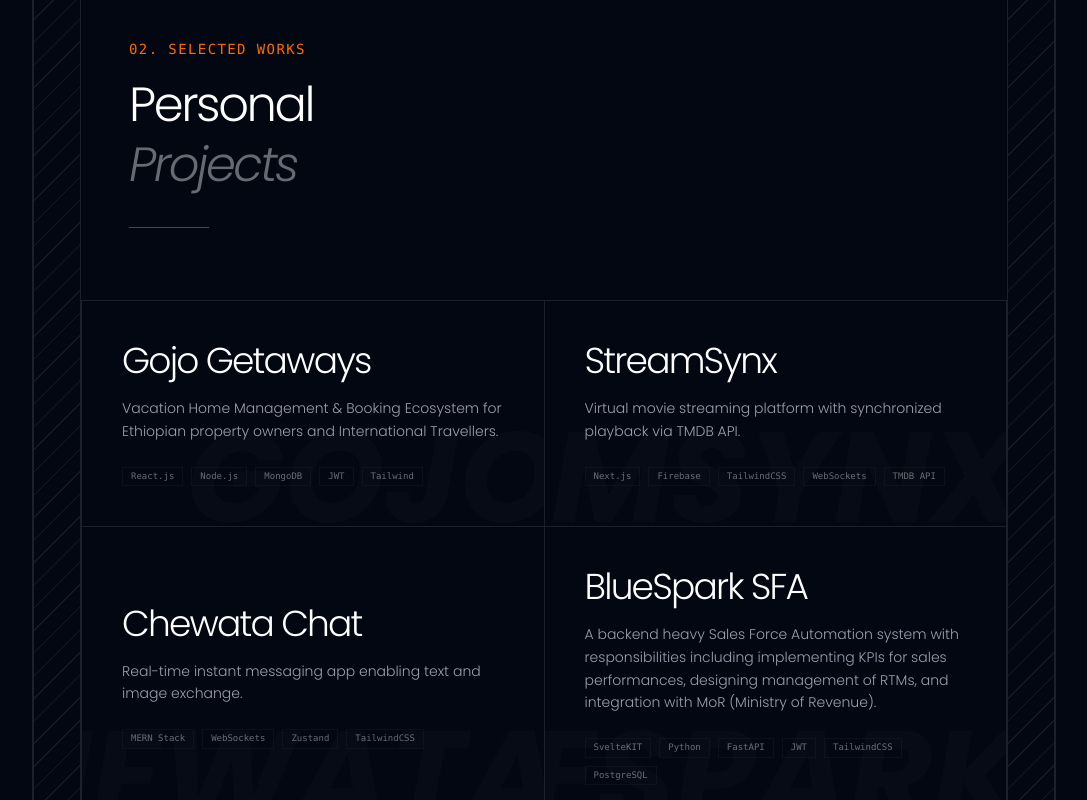
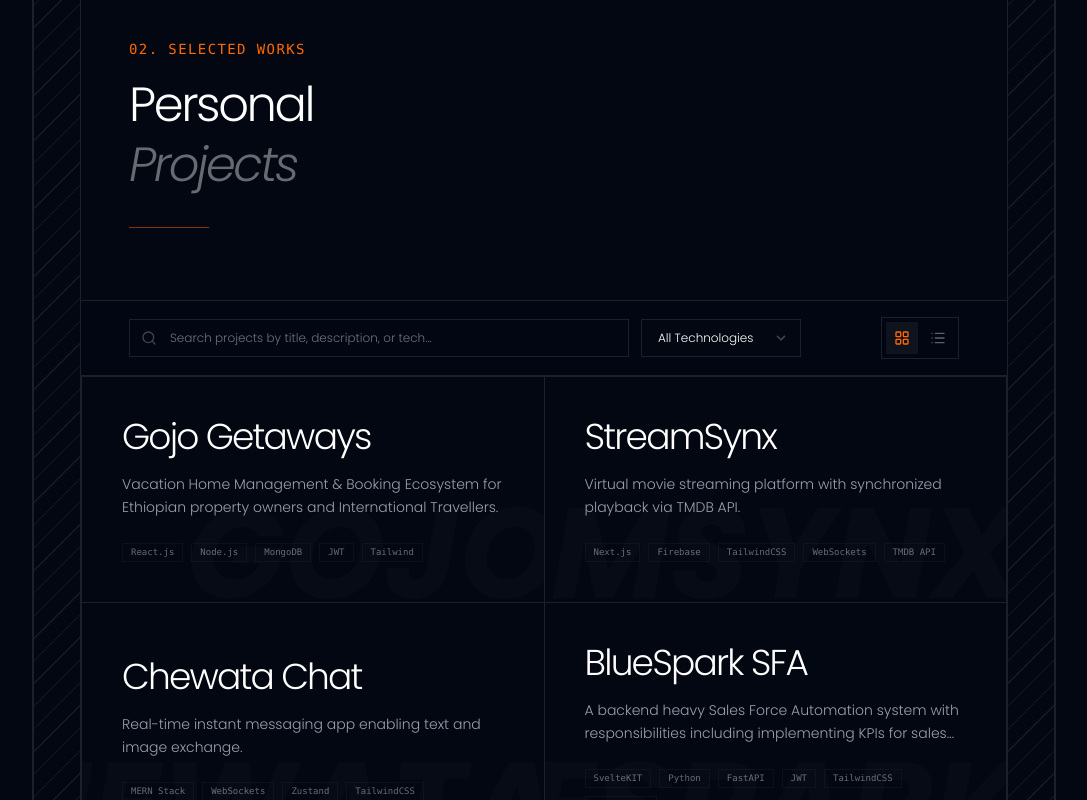
Before and after one commit to Dagin34/my-portfolio-v2, a SvelteKit app: page / in a window 1280 px wide. Shown: the part 2818-3618 px from the top of the page, without its empty margins (96-1183 px from the left). Built offline with nearby package versions, Linux system fonts and the light colour scheme.

Commit message:
Added a filter to the projects section + made the dialog its own component

```diff
--- /dev/null
+++ b/src/components/projects-filter.svelte
@@ -0,0 +1,67 @@
+<script lang="ts">
+    import { Search, LayoutGrid, List } from "lucide-svelte";
+
+    let {
+        searchQuery = $bindable(""),
+        selectedTech = $bindable(""),
+        layout = $bindable("grid"),
+        availableTechs = []
+    } = $props<{
+        searchQuery: string;
+        selectedTech: string;
+        layout: "grid" | "list";
+        availableTechs: string[];
+    }>();
+</script>
+
+<div class="border-t border-b border-border-color bg-background/50 backdrop-blur-sm px-8 lg:px-12 py-4 flex flex-col md:flex-row gap-4 items-center justify-between">
+    <!-- Search and Tech Filter Group -->
+    <div class="flex flex-col sm:flex-row w-full md:w-auto gap-3 items-stretch sm:items-center flex-1 max-w-2xl">
+        <!-- Search Input -->
+        <div class="relative flex-1">
+            <Search class="absolute left-3 top-1/2 -translate-y-1/2 text-gray-400 opacity-40" size={16} />
+            <input
+                type="text"
+                bind:value={searchQuery}
+                placeholder="Search projects by title, description, or tech..."
+                class="w-full bg-transparent border border-border-color pl-10 pr-4 py-2.5 text-xs text-white font-light focus:outline-none focus:border-brand-primary/50 transition-colors placeholder:text-gray-500"
+            />
+        </div>
+
+        <!-- Tech Dropdown Selector -->
+        <div class="relative min-w-[160px]">
+            <select
+                bind:value={selectedTech}
+                class="w-full bg-background border border-border-color px-4 py-2.5 text-xs text-white font-light focus:outline-none focus:border-brand-primary/50 transition-colors appearance-none cursor-pointer"
+            >
+                <option value="">All Technologies</option>
+                {#each availableTechs as tech}
+                    <option value={tech}>{tech}</option>
+                {/each}
+            </select>
+            <div class="pointer-events-none absolute inset-y-0 right-0 flex items-center px-3 text-gray-400 opacity-40">
+                <svg class="fill-current h-4 w-4" xmlns="http://www.w3.org/2000/svg" viewBox="0 0 20 20">
+                    <path d="M9.293 12.95l.707.707L15.657 8l-1.414-1.414L10 10.828 5.757 6.586 4.343 8z"/>
+                </svg>
+            </div>
+        </div>
+    </div>
+
+    <!-- Layout Switcher -->
+    <div class="flex items-center gap-1 border border-border-color p-1 self-end md:self-auto">
+        <button
+            onclick={() => layout = 'grid'}
+            class="p-2 transition-colors {layout === 'grid' ? 'text-brand-primary bg-white/5' : 'text-gray-400 opacity-60 hover:opacity-100'}"
+            aria-label="Grid View"
+        >
+            <LayoutGrid size={16} />
+        </button>
+        <button
+            onclick={() => layout = 'list'}
+            class="p-2 transition-colors {layout === 'list' ? 'text-brand-primary bg-white/5' : 'text-gray-400 opacity-60 hover:opacity-100'}"
+            aria-label="List View"
+        >
+            <List size={16} />
+        </button>
+    </div>
+</div>
--- /dev/null
+++ b/src/components/projects-popup.svelte
@@ -0,0 +1,122 @@
+<script lang="ts">
+    import { X } from "lucide-svelte";
+    import { type Project } from "$lib/projects";
+
+    let { onMissing, activeProject, onClose } = $props<{
+        onMissing: (msg: string) => void;
+        activeProject: Project;
+        onClose: () => void;
+    }>();
+
+    let currentImgIndex = $state(0);
+    function nextImg() {
+        if (activeProject && activeProject.images.length > 0) {
+            currentImgIndex = (currentImgIndex + 1) % activeProject.images.length;
+        }
+    }
+</script>
+
+<div class="fixed inset-0 z-100 flex items-center justify-center p-6 sm:p-12">
+    <button
+        onclick={onClose}
+        class="absolute inset-0 bg-background/90 backdrop-blur-xl transition-all"
+        aria-label="close-modal"
+    ></button>
+
+    <div
+        class="relative max-w-5xl w-full border border-border-color bg-background shadow-2xl overflow-hidden"
+    >
+        <div class="flex flex-col md:flex-row h-full">
+            <div
+                class="w-full md:w-2/3 bg-black/50 aspect-video md:aspect-auto flex flex-col border-b md:border-b-0 md:border-r border-border-color"
+            >
+                {#if activeProject.images.length > 0}
+                    <div class="relative flex-1 overflow-hidden group">
+                        <img
+                            src={activeProject.images[currentImgIndex]}
+                            alt="Gallery"
+                            class="object-cover w-full h-full"
+                        />
+                        <button
+                            onclick={nextImg}
+                            class="absolute inset-y-0 right-0 px-6 bg-black/20 opacity-0 group-hover:opacity-100 transition-opacity hover:bg-brand-primary/20"
+                        >
+                            Next →
+                        </button>
+                    </div>
+                    <div
+                        class="p-4 flex gap-2 justify-center border-t border-border-color"
+                    >
+                        {#each activeProject.images as _, i}
+                            <div
+                                class="h-1 w-8 transition-all {i ===
+                                currentImgIndex
+                                    ? 'bg-brand-primary'
+                                    : 'bg-white/10'}"
+                            ></div>
+                        {/each}
+                    </div>
+                {:else}
+                    <div
+                        class="flex-1 flex flex-col items-center justify-center p-12 opacity-20"
+                    >
+                        <div
+                            class="w-full h-full border-2 border-dashed border-white/20 rounded-lg flex flex-col items-center justify-center"
+                        >
+                            <span
+                                class="text-xs font-mono uppercase tracking-widest"
+                                >Visuals Restricted</span
+                            >
+                            <span class="text-[10px] mt-2"
+                                >Confidential or Internal System</span
+                            >
+                        </div>
+                    </div>
+                {/if}
+            </div>
+
+            <div class="w-full md:w-1/3 p-8 flex flex-col justify-between">
+                <div>
+                    <div
+                        class="flex justify-between items-center mb-6 relative"
+                    >
+                        <h2 class="text-3xl font-light tracking-tighter">
+                            {activeProject.title}
+                        </h2>
+                        <button
+                            onclick={onClose}
+                            class="absolute top-0 right-0 text-xl opacity-50 hover:opacity-100 hover:text-brand-primary"
+                            ><X size={22} /></button
+                        >
+                    </div>
+                    <p
+                        class="text-sm font-light text-gray-400 leading-relaxed mb-8"
+                    >
+                        {activeProject.description}
+                    </p>
+                </div>
+
+                <div class="space-y-3">
+                    <button
+                        onclick={() =>
+                            activeProject?.live
+                                ? window.open(activeProject.live)
+                                : onMissing("Live demo not available")}
+                        class="w-full py-4 border border-brand-primary text-brand-primary text-[10px] font-bold uppercase tracking-[0.2em] hover:bg-brand-primary hover:text-white transition-all"
+                    >
+                        Explore Site
+                    </button>
+                    <button
+                        onclick={() =>
+                            activeProject?.github
+                                ? window.open(activeProject.github)
+                                : onMissing("Project is under Private License")}
+                        class="w-full py-4 border border-border-color text-[10px] font-bold uppercase tracking-[0.2em] hover:bg-white/10 transition-all"
+                    >
+                        View Source
+                    </button>
+                </div>
+            </div>
+        </div>
+    </div>
+</div>
--- a/src/components/projects.svelte
+++ b/src/components/projects.svelte
@@ -1,6 +1,7 @@
 <script lang="ts">
-    import { X } from "lucide-svelte";
     import allProjects, { type Project } from "$lib/projects";
+    import ProjectFilters from "$components/projects-filter.svelte"; // Adjust path as necessary
+    import ProjectsPopup from "$components/projects-popup.svelte";
 
     let { onMissing, fromHomePage, limit = 10 } = $props<{
         onMissing: (msg: string) => void;
@@ -8,31 +9,49 @@
         limit?: number;
     }>();
 
-    let projects = $derived(allProjects.slice(0, limit));
+    // Filter and Layout states
+    let searchQuery = $state("");
+    let selectedTech = $state("");
+    let layout = $state<"grid" | "list">("grid");
 
+    // Gather unique technologies dynamically from all projects
+    const availableTechs = Array.from(
+        new Set(allProjects.flatMap(p => p.tech || []))
+    ).sort();
+
+    // Filter projects based on query and selected technology, then apply slicing
+    let filteredProjects = $derived(
+        allProjects.filter(project => {
+            const matchesSearch = !searchQuery ||
+                project.title.toLowerCase().includes(searchQuery.toLowerCase()) ||
+                project.description.toLowerCase().includes(searchQuery.toLowerCase()) ||
+                (project.tech && project.tech.some(t => t.toLowerCase().includes(searchQuery.toLowerCase())));
+
+            const matchesTech = !selectedTech ||
+                (project.tech && project.tech.includes(selectedTech));
+
+            return matchesSearch && matchesTech;
+        })
+    );
+
+    let projects = $derived(filteredProjects.slice(0, limit));
     let activeProject = $state<Project | null>(null);
+
     let currentImgIndex = $state(0);
-
     function openModal(p: Project) {
         activeProject = p;
         currentImgIndex = 0;
     }
-
-    function nextImg() {
-        if (activeProject && activeProject.images.length > 0) {
-            currentImgIndex = (currentImgIndex + 1) % activeProject.images.length;
-        }
-    }
 </script>
 
 <section id="projects" class="my-auto border-t border-border-color">
+    <!-- Header Area -->
     <div class="w-full px-8 lg:px-12 py-8 lg:py-18">
         {#if fromHomePage}
             <p class="text-brand-primary font-mono text-sm mb-4 tracking-widest uppercase">02. Selected Works</p>
             <h2 class="text-3xl md:text-5xl font-light tracking-tighter text-white leading-tight">
                 Personal <br /> <span class="opacity-40 italic">Projects</span>
             </h2>
-
             <div class="mt-8 h-px w-20 bg-brand-primary opacity-50"></div>
         {:else}
             <h2 class="text-3xl md:text-5xl font-light tracking-tighter text-white leading-tight">
@@ -42,6 +61,17 @@
         {/if}
     </div>
 
+    <!-- Dynamic Filter Component -->
+    <ProjectFilters
+        bind:searchQuery={searchQuery}
+        bind:selectedTech={selectedTech}
+        bind:layout={layout}
+        {availableTechs}
+    />
+
+    <!-- Project List / Grid View Wrapper -->
+    {#if projects.length > 0}
+        {#if layout === 'grid'}
             <div class="grid grid-cols-1 md:grid-cols-2 gap-0 border-l border-t border-border-color">
                 {#each projects as project}
                     <button
@@ -56,7 +86,7 @@
                             <h3 class="text-2xl md:text-4xl font-light text-white group-hover:text-brand-primary transition-colors duration-300 tracking-tighter">
                                 {project.title}
                             </h3>
-                    <p class="text-xs md:text-sm text-gray-400 font-light mt-4 leading-relaxed max-w-sm">
+                            <p class="text-xs md:text-sm text-gray-400 font-light mt-4 leading-relaxed max-w-sm line-clamp-2">
                                 {project.description}
                             </p>
 
@@ -73,69 +103,48 @@
                     </button>
                 {/each}
             </div>
+        {:else}
+            <!-- Responsive List View -->
+            <div class="flex flex-col border-t border-border-color">
+                {#each projects as project}
+                    <button
+                        onclick={() => openModal(project)}
+                        class="group relative px-8 py-6 md:px-12 md:py-8 border-b border-border-color text-left hover:bg-white/2 transition-all duration-300 flex flex-col md:flex-row md:items-center justify-between gap-4 overflow-hidden"
+                    >
+                        <div class="relative z-10 flex-1 pr-0 md:pr-8">
+                            <h3 class="text-xl md:text-2xl font-light text-white group-hover:text-brand-primary transition-colors duration-300 tracking-tighter">
+                                {project.title}
+                            </h3>
+                            <p class="text-xs md:text-sm text-gray-400 font-light mt-2 leading-relaxed max-w-2xl line-clamp-2">
+                                {project.description}
+                            </p>
+                        </div>
+
+                        {#if project.tech}
+                            <div class="relative z-10 flex flex-wrap gap-2 md:justify-end md:max-w-xs h-fit">
+                                {#each project.tech as t}
+                                    <span class="text-[9px] font-mono border border-border-color px-2 py-0.5 opacity-40 group-hover:opacity-100 transition-opacity whitespace-nowrap">
+                                        {t}
+                                    </span>
+                                {/each}
+                            </div>
+                        {/if}
+                    </button>
+                {/each}
+            </div>
+        {/if}
+    {:else}
+        <!-- No Results Fallback -->
+        <div class="flex flex-col items-center justify-center p-20 border-t border-b border-border-color text-center">
+            <p class="text-sm font-light text-gray-500">No projects found matching the criteria.</p>
+        </div>
+    {/if}
 </section>
 
 {#if activeProject}
-    <div class="fixed inset-0 z-100 flex items-center justify-center p-6 sm:p-12">
-        <button
-            onclick={() => activeProject = null}
-            class="absolute inset-0 bg-background/90 backdrop-blur-xl transition-all"
-            aria-label='click-me'
-        ></button>
-
-        <div class="relative max-w-5xl w-full border border-border-color bg-background shadow-2xl overflow-hidden">
-            <div class="flex flex-col md:flex-row h-full">
-
-                <div class="w-full md:w-2/3 bg-black/50 aspect-video md:aspect-auto flex flex-col border-b md:border-b-0 md:border-r border-border-color">
-                    {#if activeProject.images.length > 0}
-                        <div class="relative flex-1 overflow-hidden group">
-                            <img src={activeProject.images[currentImgIndex]} alt="Gallery" class="object-cover w-full h-full" />
-                            <button onclick={nextImg} class="absolute inset-y-0 right-0 px-6 bg-black/20 opacity-0 group-hover:opacity-100 transition-opacity hover:bg-brand-primary/20">
-                                Next →
-                            </button>
-                        </div>
-                        <div class="p-4 flex gap-2 justify-center border-t border-border-color">
-                            {#each activeProject.images as _, i}
-                                <div class="h-1 w-8 transition-all {i === currentImgIndex ? 'bg-brand-primary' : 'bg-white/10'}"></div>
-                            {/each}
-                        </div>
-                    {:else}
-                        <div class="flex-1 flex flex-col items-center justify-center p-12 opacity-20">
-                            <div class="w-full h-full border-2 border-dashed border-white/20 rounded-lg flex flex-col items-center justify-center">
-                                <span class="text-xs font-mono uppercase tracking-widest">Visuals Restricted</span>
-                                <span class="text-[10px] mt-2">Confidential or Internal System</span>
-                            </div>
-                        </div>
+    <ProjectsPopup
+        onMissing={onMissing}
+        activeProject={activeProject}
+        onClose={() => (activeProject = null)}
+    />
 {/if}
-                </div>
-
-                <div class="w-full md:w-1/3 p-8 flex flex-col justify-between">
-                    <div>
-                        <div class="flex justify-between items-center mb-6 relative">
-                            <h2 class="text-3xl font-light tracking-tighter">{activeProject.title}</h2>
-                            <button onclick={() => activeProject = null} class="absolute top-0 right-0 text-xl opacity-50 hover:opacity-100 hover:text-brand-primary"><X size={22} /></button>
-                        </div>
-                        <p class="text-sm font-light text-gray-400 leading-relaxed mb-8">
-                            {activeProject.description}
-                        </p>
-                    </div>
-
-                    <div class="space-y-3">
-                        <button
-                            onclick={() => activeProject?.live ? window.open(activeProject.live) : onMissing('Live demo not available')}
-                            class="w-full py-4 border border-brand-primary text-brand-primary text-[10px] font-bold uppercase tracking-[0.2em] hover:bg-brand-primary hover:text-white transition-all"
-                        >
-                            Explore Site
-                        </button>
-                        <button
-                            onclick={() => activeProject?.github ? window.open(activeProject.github) : onMissing('Project is under Private License')}
-                            class="w-full py-4 border border-border-color text-[10px] font-bold uppercase tracking-[0.2em] hover:bg-white/10 transition-all"
-                        >
-                            View Source
-                        </button>
-                    </div>
-                </div>
-            </div>
-        </div>
-    </div>
-{/if}
```
Lines whose indentation alone changed are shown as unchanged.
